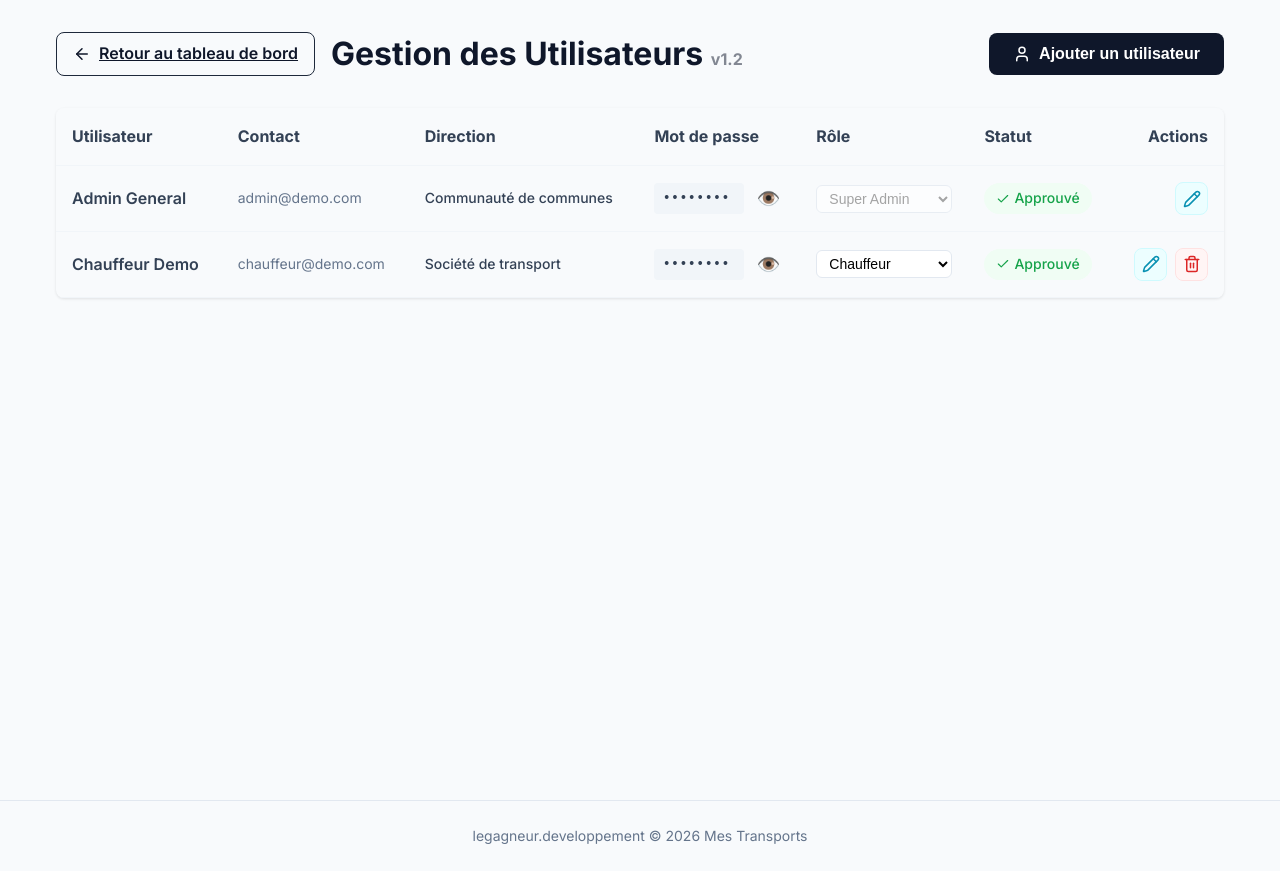
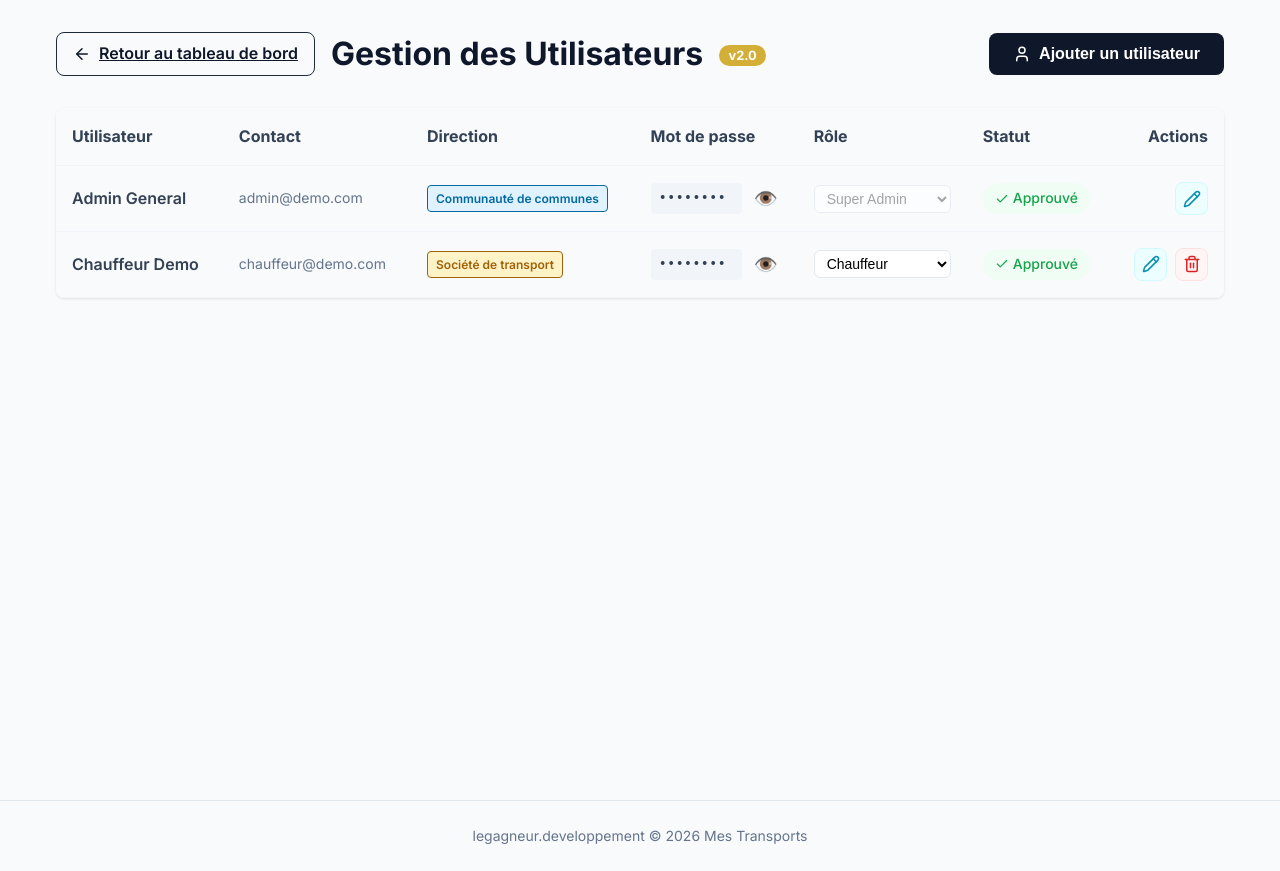
Before and after one commit to legagneurdeveloppement-create/mes-transports-2026, a React (Vite) app: page /admin/users in a window 1280 px wide. Built offline with nearby package versions, Linux system fonts and the light colour scheme.

Commit message:
UI: Visual improvements for Direction field (badges, v2.0 label)

```diff
--- a/src/pages/Admin/UserManagement.jsx
+++ b/src/pages/Admin/UserManagement.jsx
@@ -112,7 +112,7 @@ export default function UserManagement() {
                         <Link to="/dashboard" className="btn btn-outline" style={{ display: 'flex', alignItems: 'center', gap: '0.5rem', padding: '0.5rem 1rem' }}>
                             <ArrowLeft size={18} /> Retour au tableau de bord
                         </Link>
-                        <h1 className="admin-title">Gestion des Utilisateurs <small style={{ fontSize: '0.5em', opacity: 0.5 }}>v1.2</small></h1>
+                        <h1 className="admin-title">Gestion des Utilisateurs <span style={{ fontSize: '0.4em', background: 'var(--accent)', color: 'white', padding: '0.2rem 0.6rem', borderRadius: '1rem', verticalAlign: 'middle', marginLeft: '0.5rem' }}>v2.0</span></h1>
                     </div>
                     <button
                         onClick={() => setShowAddForm(!showAddForm)}
@@ -252,7 +252,26 @@ export default function UserManagement() {
                                         {u.phone && <div style={{ fontSize: '0.8rem', color: '#0891b2' }}>{u.phone}</div>}
                                     </td>
                                     <td data-label="Direction">
-                                        <div style={{ fontSize: '0.875rem', fontWeight: '500' }}>{u.direction || '-'}</div>
+                                        {u.direction ? (
+                                            <span style={{
+                                                fontSize: '0.75rem',
+                                                fontWeight: '600',
+                                                padding: '0.2rem 0.5rem',
+                                                borderRadius: '0.25rem',
+                                                background: u.direction === 'Communauté de communes' ? '#e0f2fe' :
+                                                    u.direction === 'Commune' ? '#f0fdf4' :
+                                                        u.direction === 'Société de transport' ? '#fef3c7' : '#f1f5f9',
+                                                color: u.direction === 'Communauté de communes' ? '#0369a1' :
+                                                    u.direction === 'Commune' ? '#15803d' :
+                                                        u.direction === 'Société de transport' ? '#a16207' : '#475569',
+                                                border: '1px solid currentColor',
+                                                display: 'inline-block'
+                                            }}>
+                                                {u.direction}
+                                            </span>
+                                        ) : (
+                                            <span style={{ color: '#94a3b8' }}>-</span>
+                                        )}
                                     </td>
                                     <td data-label="Mot de passe">
                                         <div style={{ display: 'flex', alignItems: 'center', gap: '0.5rem' }}>
```
